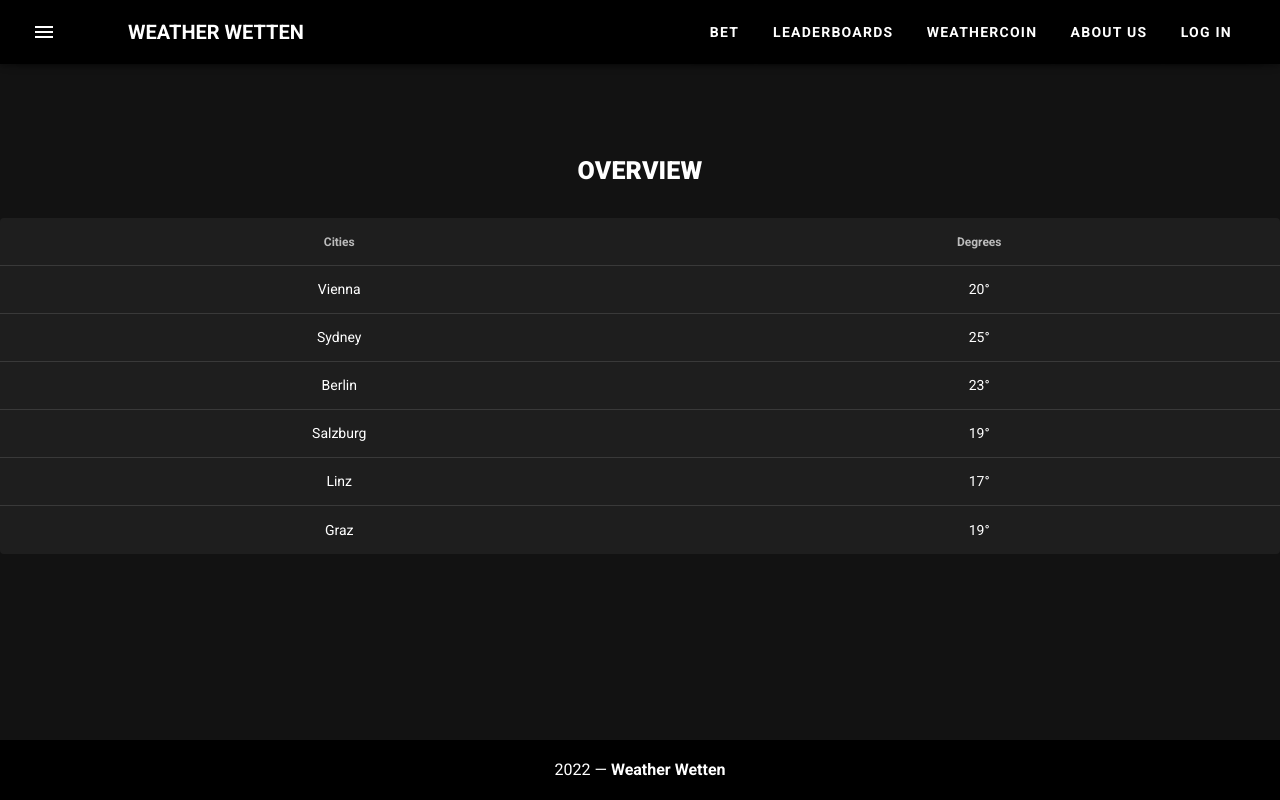
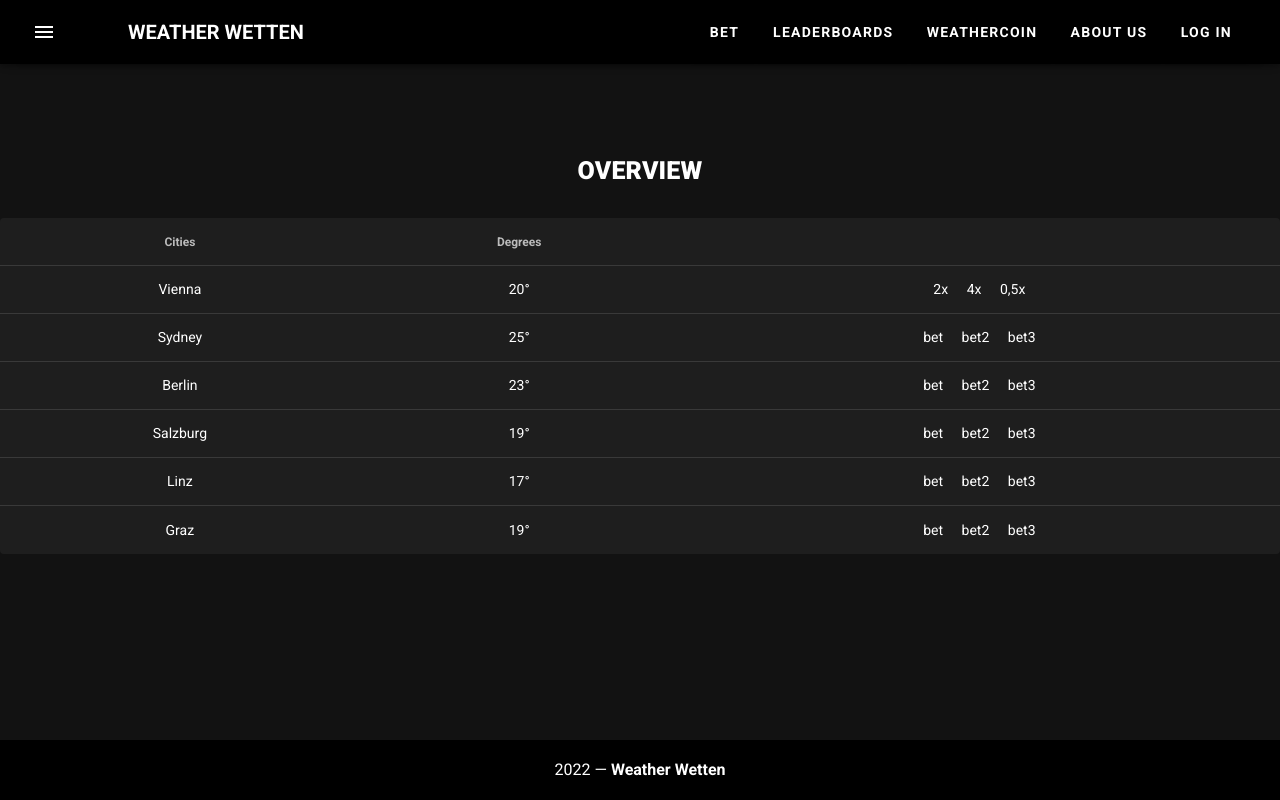
Before and after one commit to 0xProtocol/weatherwetten.nuxt, a Nuxt app: page /bet in a window 1280 px wide. Built offline with nearby package versions, Linux system fonts and the light colour scheme.

Commit message:
Made first approach of bet front end

```diff
--- a/components/BettingTable.vue
+++ b/components/BettingTable.vue
@@ -8,6 +8,9 @@
         <th class="text-center">
           Degrees
         </th>
+        <th class="text-center">
+
+        </th>
       </tr>
       </thead>
       <tbody>
@@ -17,6 +20,10 @@
       >
         <td class="text-center">{{ item.name }}</td>
         <td class="text-center">{{ item.degrees }}</td>
+        <td class="text-center"><button class="btn" id="1"> {{ item.action }}  </button>  <div class="space"></div>
+          <button class="btn" id="2"> {{ item.action2 }}  </button> <div class="space"></div>
+          <button class="btn" id="3"> {{ item.action3 }}  </button>
+        </td>
       </tr>
       </tbody>
   </v-simple-table>
@@ -30,26 +37,44 @@ export default {
         {
           name: 'Vienna',
           degrees: '20°',
+          action: '2x',
+          action2: '4x',
+          action3: '0,5x'
         },
         {
           name: 'Sydney',
           degrees: '25°',
+          action: 'bet',
+          action2: 'bet2',
+          action3: 'bet3'
         },
         {
           name: 'Berlin',
           degrees: '23°',
+          action: 'bet',
+          action2: 'bet2',
+          action3: 'bet3'
         },
         {
           name: 'Salzburg',
           degrees: '19°',
+          action: 'bet',
+          action2: 'bet2',
+          action3: 'bet3'
         },
         {
           name: 'Linz',
           degrees: '17°',
+          action: 'bet',
+          action2: 'bet2',
+          action3: 'bet3'
         },
         {
           name: 'Graz',
           degrees: '19°',
+          action: 'bet',
+          action2: 'bet2',
+          action3: 'bet3'
         },
       ],
     }
@@ -64,4 +89,9 @@ export default {
   margin-top: 20px;
 
 }
+.space {
+  width: 15px;
+  height: auto;
+  display: inline-block;
+}
 </style>
--- a/package.json
+++ b/package.json
@@ -13,6 +13,7 @@
     "core-js": "^3.19.3",
     "firebase": "^9.8.1",
     "node": "^16.13.1",
+    "nodemon": "^2.0.19",
     "nuxt": "^2.15.8",
     "vue": "^2.6.14",
     "vue-server-renderer": "^2.6.14",
```
Also changed, not shown: 1 other file (tests, documents, lock files or other folders).
